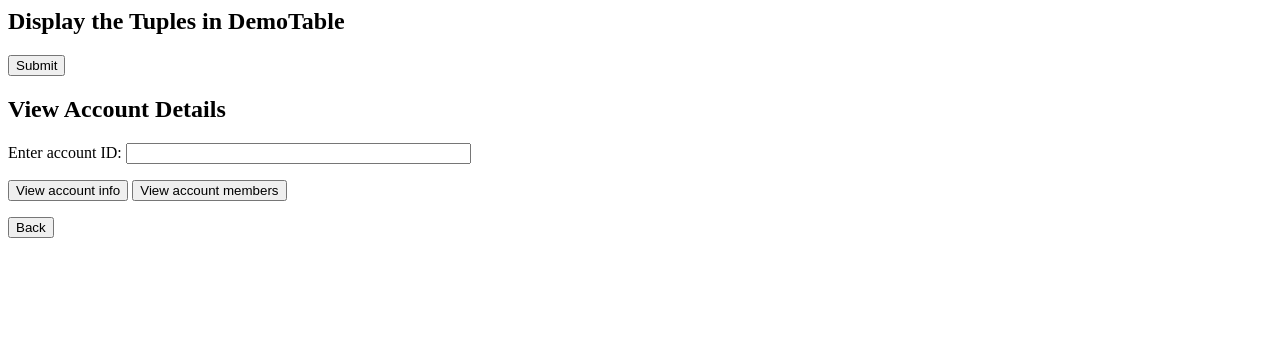
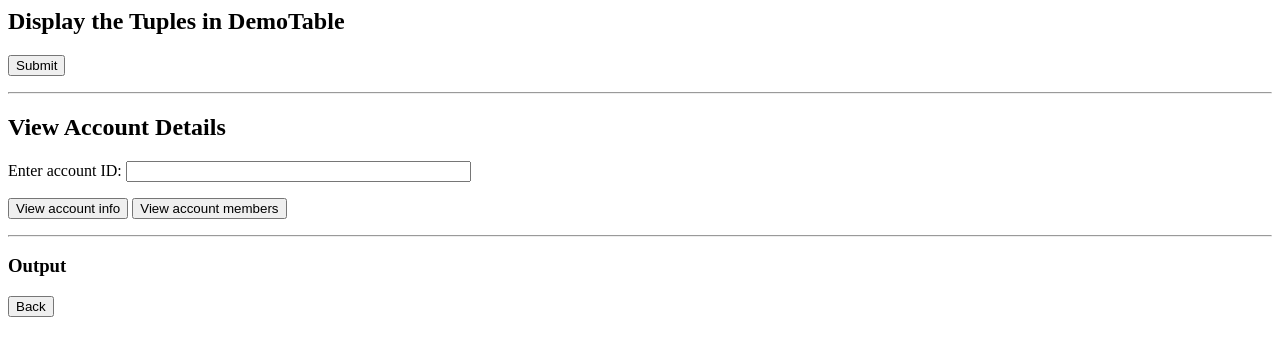
Before and after one commit to jkwok2/RewardsDatabase, a PHP site: page /account.php in a window 1280 px wide. Shown: the top 356 px of the page. Run offline with PHP 8.4, Linux system fonts and the light colour scheme.

Commit message:
add minor styling

```diff
--- a/account.php
+++ b/account.php
@@ -7,7 +7,7 @@ require 'util.php';
     <input type="hidden" id="displayTupleRequest" name="displayTupleRequest">
     <input type="submit" name="displayTuples"></p>
 </form>
-
+<hr />
 <h2>View Account Details</h2>
 <form method="get">
     <p>Enter account ID:
@@ -16,9 +16,13 @@ require 'util.php';
     <input type="submit" value="View account info" name="displayAccountDetails">
     <input type="submit" value="View account members" name="displayAccountMembers">
 </form>
+<hr />
+<!--resulting data from forms will appear here-->
+<h3>Output</h3>
 <?php
 require 'account-controller.php';
 ?>
+
     <?php
     require 'backButton.php';
     ?>
```
